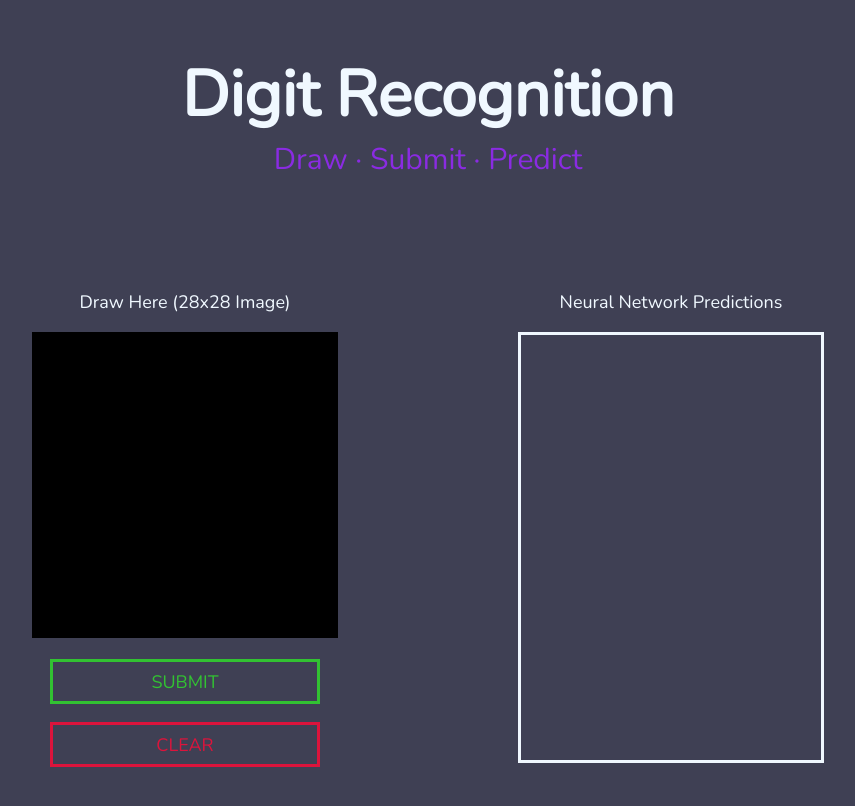
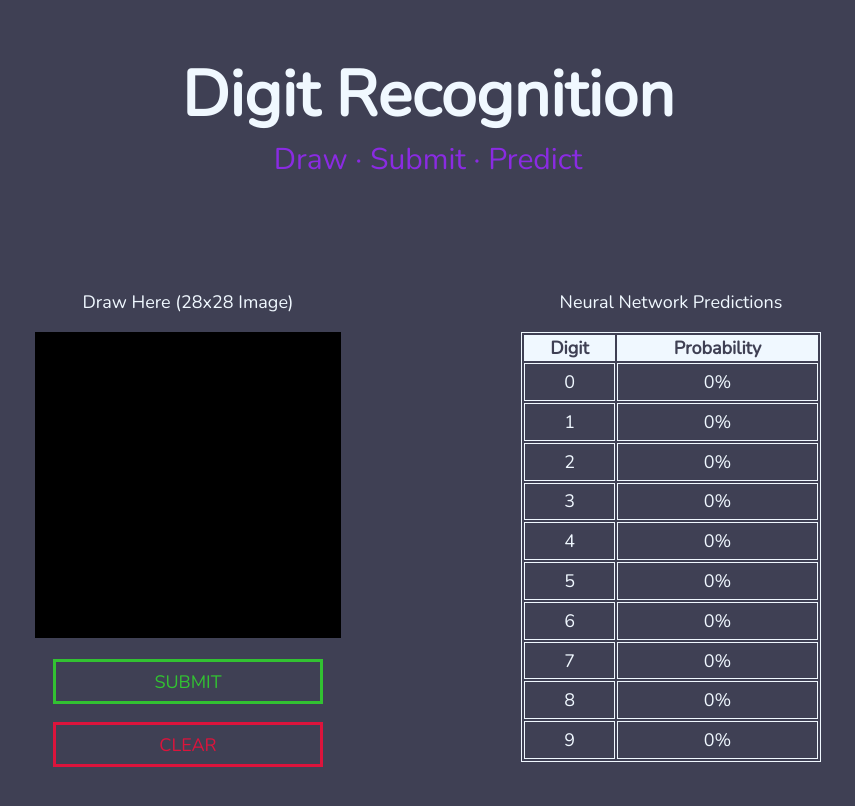
Before and after one commit to rahulio96/Digit-Recognition-App, a React (Create React App) app in the folder client/: page / in a window 1280 px wide. Shown: the top 806 px of the page, without its empty margins (212-1067 px from the left). Built offline with nearby package versions, Linux system fonts and the light colour scheme.

Commit message:
Added predictions table and organized components folder

```diff
--- a/client/src/App.css
+++ b/client/src/App.css
@@ -33,16 +33,6 @@ body {
   margin: 5em;
   color: aliceblue;
   font-size: large;
-}
-
-.predict-box {
-  width: 300px;
-  height: 23.6em;
-  border: 3px solid aliceblue;
-  color: aliceblue;
-  text-align: center;
-  margin: auto;
-  margin-top: 1em;
 }
 
 .space {
--- a/client/src/App.js
+++ b/client/src/App.js
@@ -1,6 +1,7 @@
 //import { useState, useEffect } from "react";
 import "./App.css";
-import DrawingCanvas from "./components/DrawingCanvas";
+import DrawingCanvas from "./components/canvas/DrawingCanvas";
+import Table from "./components/table/PredictTable";
 
 function App() {
 
@@ -17,7 +18,7 @@ function App() {
 
         <div className= "sub-container">
           Neural Network Predictions
-          <div className = "predict-box"></div>
+          <Table/>
         </div>
 
       </div>
--- a/client/src/components/DrawingCanvas.js
+++ b/client/src/components/canvas/DrawingCanvas.js
@@ -1,5 +1,5 @@
 import "./DrawingCanvas.css";
-import "../App.css";
+import "../../App.css";
 import { useRef, useEffect, useState } from "react";
 
 const DrawingCanvas = () => {
@@ -13,10 +13,11 @@ const DrawingCanvas = () => {
 
     context.lineCap = "round";
     context.strokeStyle = "white";
-    context.lineWidth = 2;
+    context.lineWidth = 0.5;
     contextRef.current = context;
   }, []);
 
+  // Start Drawing
   const startDrawing = ({ nativeEvent }) => {
     const { offsetX, offsetY } = nativeEvent;
 
@@ -29,6 +30,7 @@ const DrawingCanvas = () => {
     nativeEvent.preventDefault();
   };
 
+  // Draw
   const draw = ({ nativeEvent }) => {
     if (!isDrawing) {
       return;
@@ -43,11 +45,13 @@ const DrawingCanvas = () => {
     nativeEvent.preventDefault();
   };
 
+  // Stop drawing
   const stopDrawing = () => {
     contextRef.current.closePath();
     setIsDrawing(false);
   };
 
+  // Clear the canvas
   const clear = () => {
     const canvas = canvasRef.current;
     const context = canvas.getContext("2d");
--- /dev/null
+++ b/client/src/components/table/PredictTable.css
@@ -0,0 +1,31 @@
+.predict-box {
+    width: 300px;
+    height: 23.6em;
+    border: 1px solid aliceblue;
+    color: aliceblue;
+    /*text-align: center;*/
+    margin: auto;
+    margin-top: 1em;
+}
+
+td {
+    border: 1px solid aliceblue;
+    padding: 0.328em;
+}
+
+.header {
+    background-color: aliceblue;
+    color: rgb(63, 64, 84);
+    font-weight: bolder;
+}
+
+/*
+.row {
+    transition: all .3s ease;
+}
+
+
+.row:hover {
+    background-color: rgb(115, 118, 155);
+}
+*/
--- /dev/null
+++ b/client/src/components/table/PredictTable.js
@@ -0,0 +1,31 @@
+//import { useState } from "react";
+import "./PredictTable.css";
+
+const Table = () => {
+    //const [tableData, setTableData] = useState(Array(10).fill(""));
+
+    return (
+
+        <table className="predict-box">
+            <thead>
+                <tr>
+                <th className="header">Digit</th>
+                <th className="header">Probability</th>
+                </tr>
+            </thead>
+            <tbody>
+
+            {[...Array(10)].map((_, index) => (
+                <tr key={index}>
+                    <td>{index}</td>
+                    <td>0%</td>
+                </tr>
+            ))}
+            </tbody>
+        </table>
+
+
+    );
+};
+
+export default Table;
```
Also changed, not shown: client/src/components/canvas/DrawingCanvas.css (renamed from client/src/components/DrawingCanvas.css).
